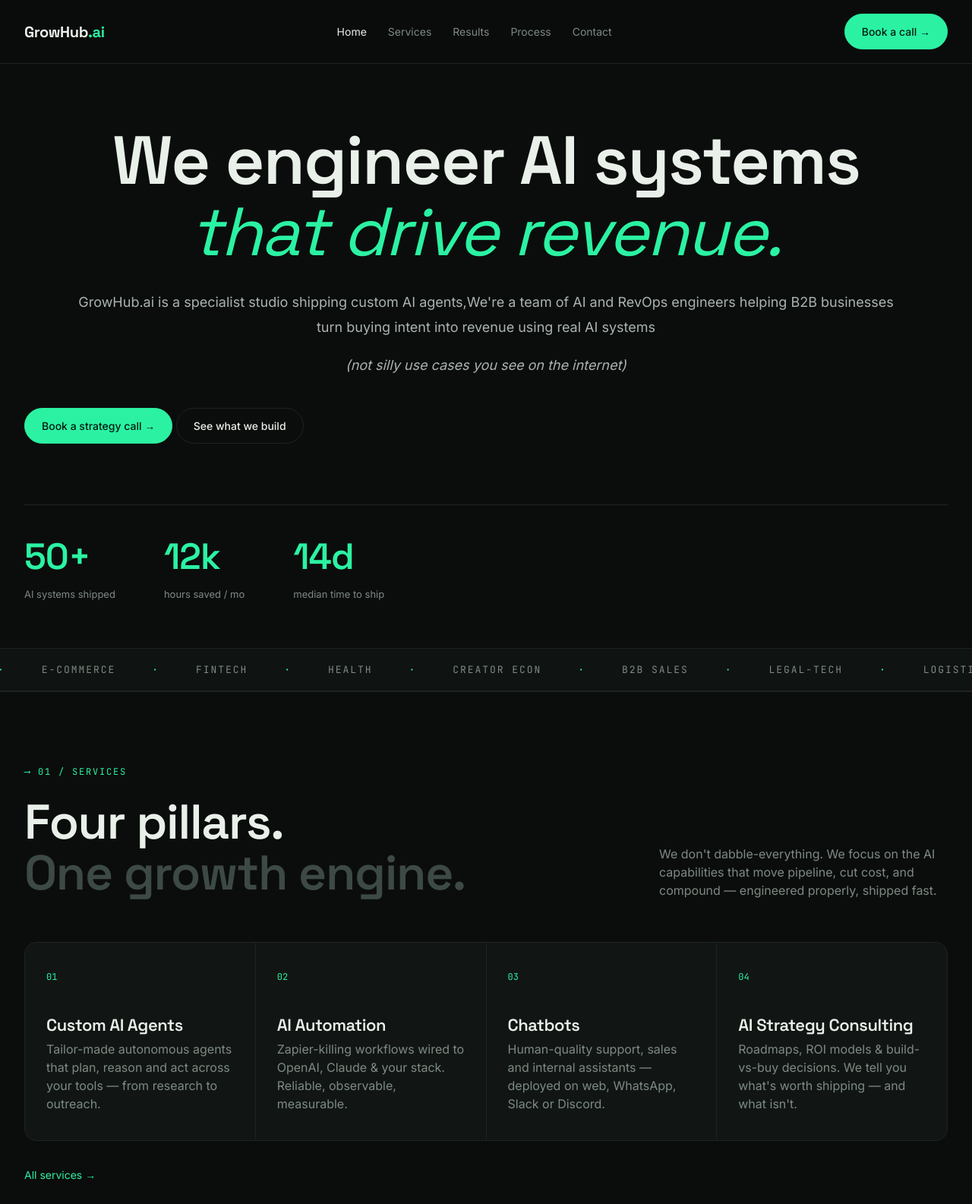
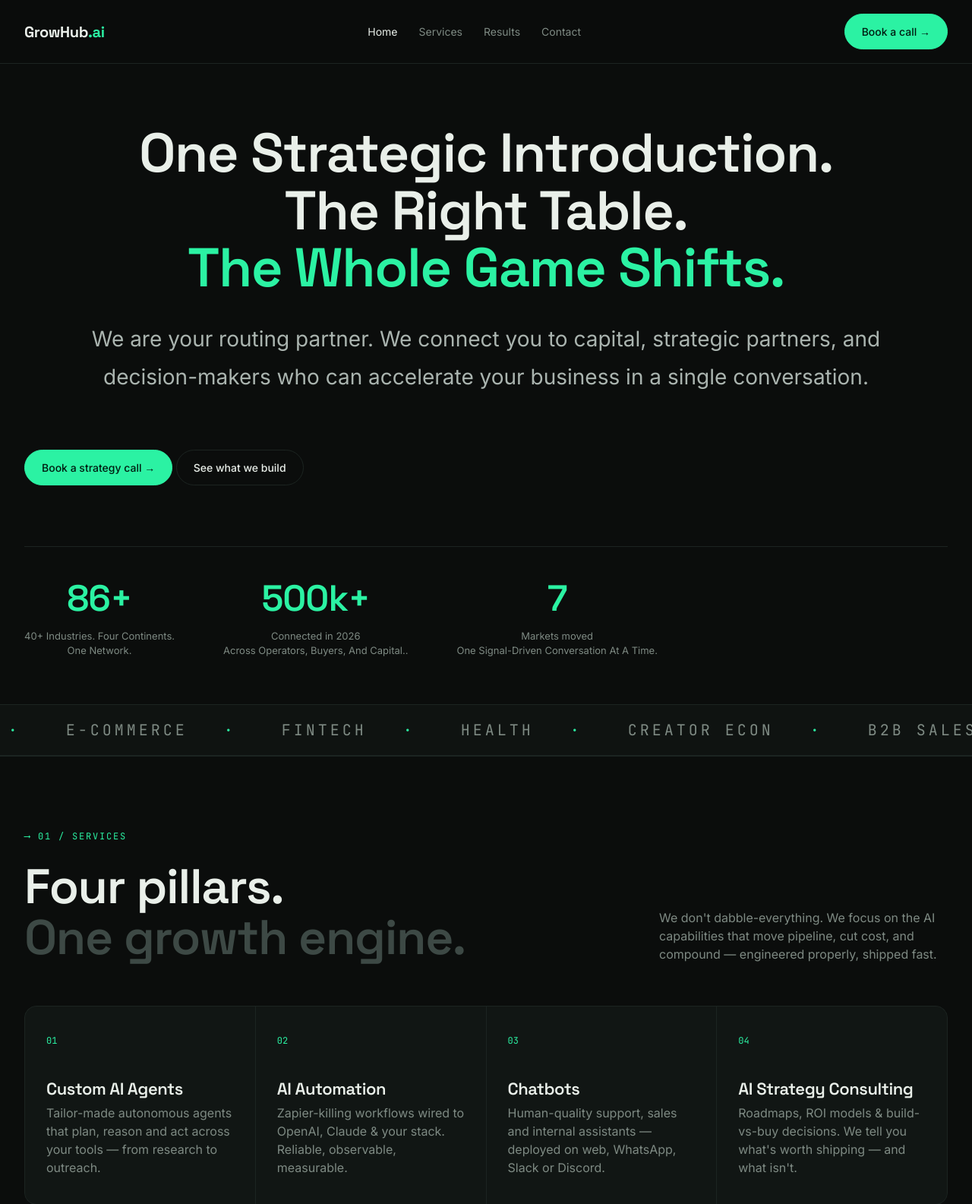
Before and after one commit to Srividhin123/Growhubai, a Flask app: page / in a window 1280 px wide. Shown: the top 1585 px of the page at 76% size. Run offline with Flask 3, Linux system fonts and the light colour scheme.

```diff
--- a/static/css/style.css
+++ b/static/css/style.css
@@ -21,7 +21,7 @@ button,input,textarea{font-family:inherit;color:inherit}
 .container{max-width:1280px;margin:0 auto;padding:0 32px}
 section{padding:96px 0;border-top:1px solid var(--line)}
 h1,h2,h3,h4{font-family:'Space Grotesk','Inter',sans-serif;font-weight:600;letter-spacing:-.02em;line-height:1.05}
-h1{font-size:clamp(44px,7vw,96px)}
+h1{font-size:clamp(36px,6vw,72px)}
 h2{font-size:clamp(34px,5vw,64px);margin-bottom:40px}
 h3{font-size:22px;margin:14px 0 8px}
 p{color:var(--muted);font-size:16px}
@@ -63,7 +63,7 @@ nav.site{position:sticky;top:0;z-index:50;background:rgba(11,13,12,.85);backdrop
 
 /* ============ MARQUEE ============ */
 .marquee{overflow:hidden;border-top:1px solid var(--line);border-bottom:1px solid var(--line);padding:18px 0;background:var(--bg-2)}
-.marquee-track{display:flex;gap:48px;white-space:nowrap;animation:scroll 30s linear infinite;font-family:'JetBrains Mono',monospace;font-size:13px;color:var(--muted);letter-spacing:.15em;width:max-content}
+.marquee-track{display:flex;gap:60px;white-space:nowrap;animation:scroll 30s linear infinite;font-family:'JetBrains Mono',monospace;font-size:20px;color:var(--muted);letter-spacing:.2em;width:max-content}
 .marquee-track span{display:inline-flex;align-items:center;gap:48px}
 .marquee-track .dot{color:var(--accent)}
 @keyframes scroll{from{transform:translateX(0)}to{transform:translateX(-50%)}}
--- a/templates/index.html
+++ b/templates/index.html
@@ -18,7 +18,6 @@
         <a href="/" class="active">Home</a>
         <a href="/services">Services</a>
         <a href="/results">Results</a>
-        <a href="/process">Process</a>
 
         <a href="/contact">Contact</a>
     </div>
@@ -31,7 +30,6 @@
       <a href="/">Home</a>
       <a href="/services">Services</a>
       <a href="/results">Results</a>
-      <a href="/process">Process</a>
 
       <a href="/contact">Contact</a>
       <a href="/booking" class="btn btn-primary" style="margin-top:8px;justify-content:center">Book a call →</a>
@@ -40,24 +38,27 @@
 </div>
 <header class="hero">
   <div class="container">
-    <h1 style="text-align:center;">
-  We engineer AI systems<br>
-  <span class="accent italic">that drive revenue.</span>
+   <h1 style="text-align:center;">
+  One Strategic Introduction.<br>
+  The Right Table.<br>
+  <span class="accent">The Whole Game Shifts.</span>
 </h1>
 
-<p class="lead" style="text-align:center;max-width:1100px;margin:30px auto 0;"> GrowHub.ai is a specialist studio shipping custom AI agents,We're a team of AI and RevOps engineers helping B2B businesses turn buying intent into revenue using real AI systems
-  <br>
-<span class="italic" style="display:block;margin-top:18px;margin-bottom:40px;">    (not silly use cases you see on the internet)
-  </span>
+<p class="lead"
+   style="text-align:center;max-width:1100px;margin:30px auto 0;font-size:28px;">
+  We are your routing partner. We connect you to capital, strategic partners, and decision-makers who can accelerate your business in a single conversation.
 </p>
-    <div class="hero-actions">
-      <a href="/booking" class="btn btn-primary">Book a strategy call →</a>
-      <a href="/services" class="btn">See what we build</a>
-    </div>
+</p>
+<div style="margin-top:70px;">
+    <a href="/booking" class="btn btn-primary">Book a strategy call →</a>
+    <a href="/services" class="btn btn-secondary">See what we build</a>
+</div>
     <div class="stats">
-      <div class="stat"><div class="num">50+</div><div class="lbl">AI systems shipped</div></div>
-      <div class="stat"><div class="num">12k</div><div class="lbl">hours saved / mo</div></div>
-      <div class="stat"><div class="num">14d</div><div class="lbl">median time to ship</div></div>
+      <div class="stat" style="text-align:center;"><div class="num">86+</div><div class="lbl">40+ Industries. Four Continents.<br><span style="display:block;text-align:center;">One Network.</span></div></div>
+      <div class="stat"style="text-align:center;"><div class="num">500k+</div><div class="lbl">Connected in 2026<br><span style="display:block;text-align:center;">Across Operators, Buyers, And Capital..</span>
+</div></div>
+      <div class="stat"style="text-align:center;"><div class="num">7</div><div class="lbl">Markets moved<br><span style="display:block;text-align:center;">One Signal-Driven Conversation At A Time.</span>
+</div></div>
     </div>
   </div>
 </header>
@@ -73,13 +74,20 @@
       <h2>Four pillars.<br><span class="dim">One growth engine.</span></h2>
       <p>We don't dabble-everything. We focus on the AI capabilities that move pipeline, cut cost, and compound — engineered properly, shipped fast.</p>
     </div>
+
     <div class="grid-4">
       <div class="card"><span class="num">01</span><div><h3>Custom AI Agents</h3><p>Tailor-made autonomous agents that plan, reason and act across your tools — from research to outreach.</p></div></div>
+
       <div class="card"><span class="num">02</span><div><h3>AI Automation</h3><p>Zapier-killing workflows wired to OpenAI, Claude & your stack. Reliable, observable, measurable.</p></div></div>
+
       <div class="card"><span class="num">03</span><div><h3>Chatbots</h3><p>Human-quality support, sales and internal assistants — deployed on web, WhatsApp, Slack or Discord.</p></div></div>
+
       <div class="card"><span class="num">04</span><div><h3>AI Strategy Consulting</h3><p>Roadmaps, ROI models & build-vs-buy decisions. We tell you what's worth shipping — and what isn't.</p></div></div>
     </div>
-    <div style="margin-top:32px"><a href="/services" class="accent" style="font-size:14px">All services →</a></div>
+
+    <div style="margin-top:32px">
+      <a href="/services" class="accent" style="font-size:14px">All services →</a>
+    </div>
   </div>
 </section>
 
@@ -117,7 +125,6 @@
         <ul>
           <li><a href="/services">Services</a></li>
           <li><a href="/results">Results</a></li>
-          <li><a href="/process">Process</a></li>
         </ul>
       </div>
       <div class="foot-col">
```
